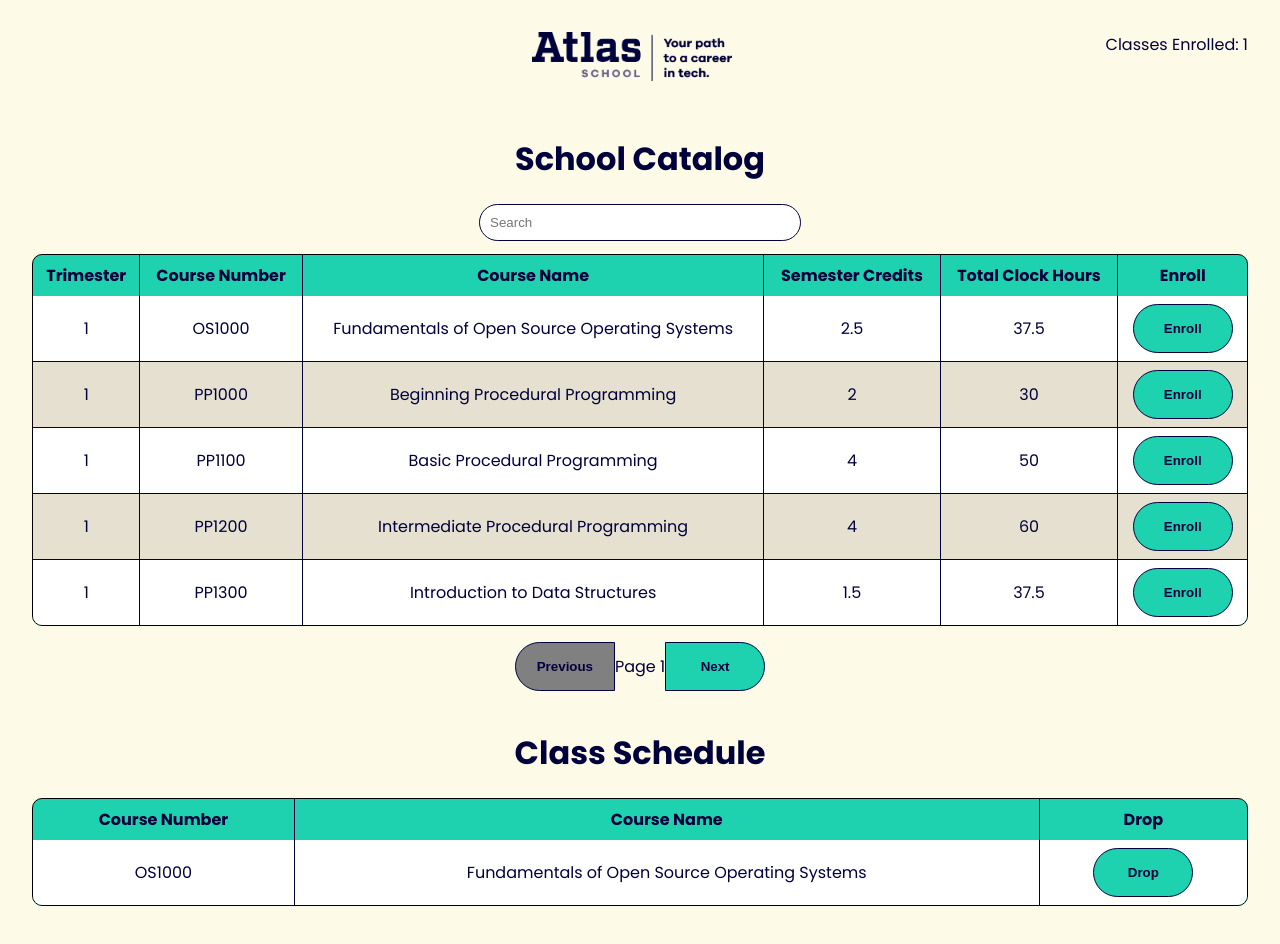
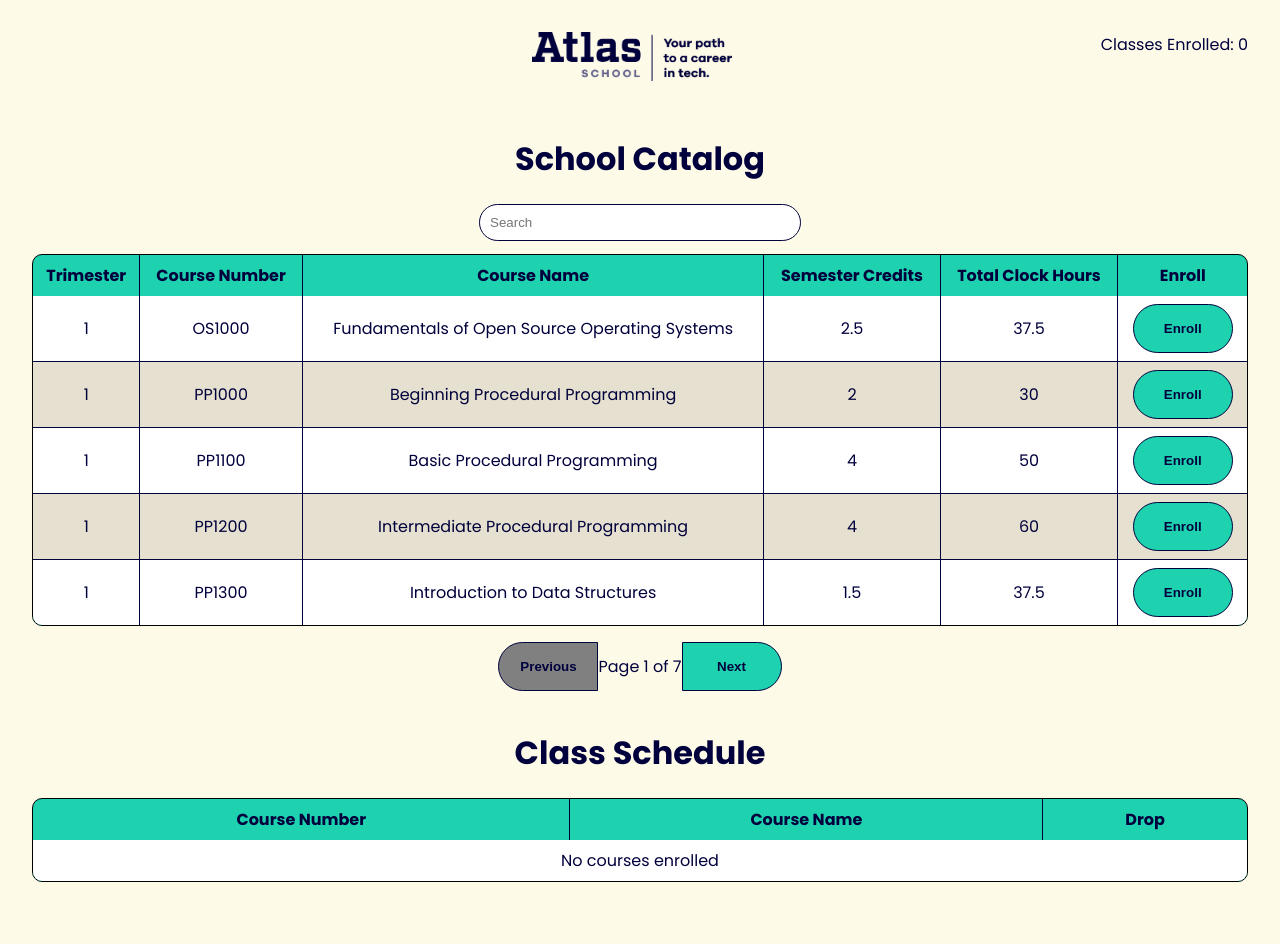
Before and after one commit to jessebrumley/atlas-react-state-intro, a React (Vite) app: page / in a window 1280 px wide. Shown: the top 944 px of the page. Built offline with nearby package versions, Linux system fonts and the light colour scheme.

Commit message:
Created EnrollmentContext using React's createContext Mananing enrolled courses with useState added enrollCourse and dropCourse functions edited ClassSchedule and Header files to update when courses are enrolled/dropped Added enroll button to SchooLCatalog

```diff
--- a/src/App.jsx
+++ b/src/App.jsx
@@ -1,13 +1,32 @@
+import { createContext, useState } from "react";
 import SchoolCatalog from "./SchoolCatalog";
 import Header from "./Header";
 import ClassSchedule from "./ClassSchedule";
 
+export const EnrollmentContext = createContext();
+
 export default function App() {
+  const [enrolledCourses, setEnrolledCourses] = useState([]);
+
+  const enrollCourse = (course) => {
+    if (!enrolledCourses.find((c) => c.courseNumber === course.courseNumber)) {
+      setEnrolledCourses((prev) => [...prev, course]);
+    }
+  };
+
+  const dropCourse = (courseNumber) => {
+    setEnrolledCourses((prev) =>
+      prev.filter((c) => c.courseNumber !== courseNumber)
+    );
+  };
+
   return (
-    <div>
+    <EnrollmentContext.Provider
+      value={{ enrolledCourses, enrollCourse, dropCourse }}
+    >
       <Header />
       <SchoolCatalog />
       <ClassSchedule />
-    </div>
+    </EnrollmentContext.Provider>
   );
 }
--- a/src/ClassSchedule.jsx
+++ b/src/ClassSchedule.jsx
@@ -1,4 +1,9 @@
+import { useContext } from "react";
+import { EnrollmentContext } from "./App";
+
 export default function ClassSchedule() {
+  const { enrolledCourses, dropCourse } = useContext(EnrollmentContext);
+
   return (
     <div className="class-schedule">
       <h1>Class Schedule</h1>
@@ -11,13 +16,23 @@ export default function ClassSchedule() {
           </tr>
         </thead>
         <tbody>
-          <tr>
-            <td>OS1000</td>
-            <td>Fundamentals of Open Source Operating Systems</td>
-            <td>
-              <button>Drop</button>
-            </td>
-          </tr>
+          {enrolledCourses.length > 0 ? (
+            enrolledCourses.map((course) => (
+              <tr key={course.courseNumber}>
+                <td>{course.courseNumber}</td>
+                <td>{course.courseName}</td>
+                <td>
+                  <button onClick={() => dropCourse(course.courseNumber)}>
+                    Drop
+                  </button>
+                </td>
+              </tr>
+            ))
+          ) : (
+            <tr>
+              <td colSpan="3">No courses enrolled</td>
+            </tr>
+          )}
         </tbody>
       </table>
     </div>
--- a/src/Header.jsx
+++ b/src/Header.jsx
@@ -1,10 +1,14 @@
+import { useContext } from "react";
+import { EnrollmentContext } from "./App";
 import logo from "./assets/logo.png";
 
 export default function Header() {
+  const { enrolledCourses } = useContext(EnrollmentContext);
+
   return (
     <div className="header">
       <img src={logo} alt="logo" className="logo" />
-      <div className="enrollment">Classes Enrolled: 1</div>
+      <div className="enrollment">Classes Enrolled: {enrolledCourses.length}</div>
     </div>
   );
 }
--- a/src/SchoolCatalog.jsx
+++ b/src/SchoolCatalog.jsx
@@ -1,4 +1,5 @@
-import { useEffect, useState } from "react";
+import { useEffect, useState, useContext } from "react";
+import { EnrollmentContext } from "./App";
 
 export default function SchoolCatalog() {
   const [courses, setCourses] = useState([]);
@@ -6,7 +7,9 @@ export default function SchoolCatalog() {
   const [sortColumn, setSortColumn] = useState(null);
   const [sortDirection, setSortDirection] = useState("asc");
   const [currentPage, setCurrentPage] = useState(1);
-  const rowsPerPage = 5;
+  const coursesPerPage = 5;
+
+  const { enrollCourse } = useContext(EnrollmentContext);
 
   useEffect(() => {
     fetch("/api/courses.json")
@@ -17,6 +20,7 @@ export default function SchoolCatalog() {
 
   const handleSearchChange = (e) => {
     setSearchTerm(e.target.value);
+    setCurrentPage(1);
   };
 
   const handleSort = (column) => {
@@ -43,9 +47,13 @@ export default function SchoolCatalog() {
     return 0;
   });
 
-  const indexOfLastRow = currentPage * rowsPerPage;
-  const indexOfFirstRow = indexOfLastRow - rowsPerPage;
-  const currentCourses = sortedCourses.slice(indexOfFirstRow, indexOfLastRow);
+  const startIndex = (currentPage - 1) * coursesPerPage;
+  const paginatedCourses = sortedCourses.slice(
+    startIndex,
+    startIndex + coursesPerPage
+  );
+
+  const totalPages = Math.ceil(sortedCourses.length / coursesPerPage);
 
   return (
     <div className="school-catalog">
@@ -60,30 +68,25 @@ export default function SchoolCatalog() {
         <thead>
           <tr>
             <th onClick={() => handleSort("trimester")}>
-              Trimester{" "}
-              {sortColumn === "trimester" && (sortDirection === "asc" ? "▲" : "▼")}
+              Trimester {sortColumn === "trimester" && (sortDirection === "asc" ? "▲" : "▼")}
             </th>
             <th onClick={() => handleSort("courseNumber")}>
-              Course Number{" "}
-              {sortColumn === "courseNumber" && (sortDirection === "asc" ? "▲" : "▼")}
+              Course Number {sortColumn === "courseNumber" && (sortDirection === "asc" ? "▲" : "▼")}
             </th>
             <th onClick={() => handleSort("courseName")}>
-              Course Name{" "}
-              {sortColumn === "courseName" && (sortDirection === "asc" ? "▲" : "▼")}
+              Course Name {sortColumn === "courseName" && (sortDirection === "asc" ? "▲" : "▼")}
             </th>
             <th onClick={() => handleSort("semesterCredits")}>
-              Semester Credits{" "}
-              {sortColumn === "semesterCredits" && (sortDirection === "asc" ? "▲" : "▼")}
+              Semester Credits {sortColumn === "semesterCredits" && (sortDirection === "asc" ? "▲" : "▼")}
             </th>
             <th onClick={() => handleSort("totalClockHours")}>
-              Total Clock Hours{" "}
-              {sortColumn === "totalClockHours" && (sortDirection === "asc" ? "▲" : "▼")}
+              Total Clock Hours {sortColumn === "totalClockHours" && (sortDirection === "asc" ? "▲" : "▼")}
             </th>
             <th>Enroll</th>
           </tr>
         </thead>
         <tbody>
-          {currentCourses.map((course, index) => (
+          {paginatedCourses.map((course, index) => (
             <tr key={index}>
               <td>{course.trimester}</td>
               <td>{course.courseNumber}</td>
@@ -91,23 +94,26 @@ export default function SchoolCatalog() {
               <td>{course.semesterCredits}</td>
               <td>{course.totalClockHours}</td>
               <td>
-                <button>Enroll</button>
+                <button
+                  onClick={() => { enrollCourse(course); }}>Enroll</button>
               </td>
             </tr>
           ))}
         </tbody>
       </table>
-          <div className="pagination">
+      <div className="pagination">
         <button
-          onClick={() => setCurrentPage(currentPage - 1)}
+          onClick={() => setCurrentPage((prev) => prev - 1)}
           disabled={currentPage === 1}
         >
           Previous
         </button>
-        <span>Page {currentPage}</span>
+        <span>
+          Page {currentPage} of {totalPages}
+        </span>
         <button
-          onClick={() => setCurrentPage(currentPage + 1)}
-          disabled={indexOfLastRow >= sortedCourses.length}
+          onClick={() => setCurrentPage((prev) => prev + 1)}
+          disabled={currentPage === totalPages}
         >
           Next
         </button>
```
